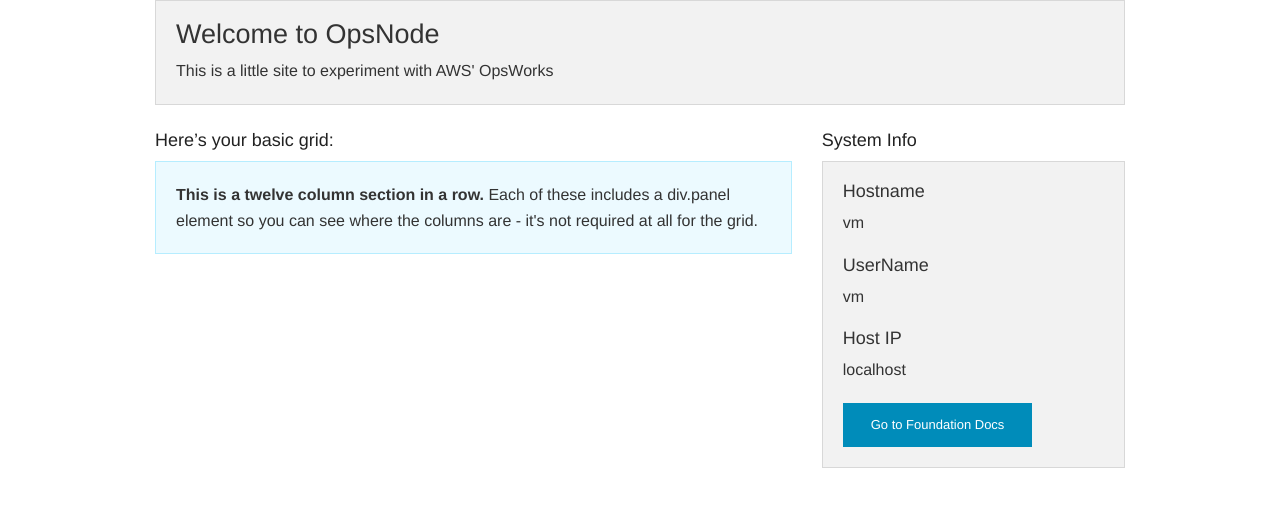
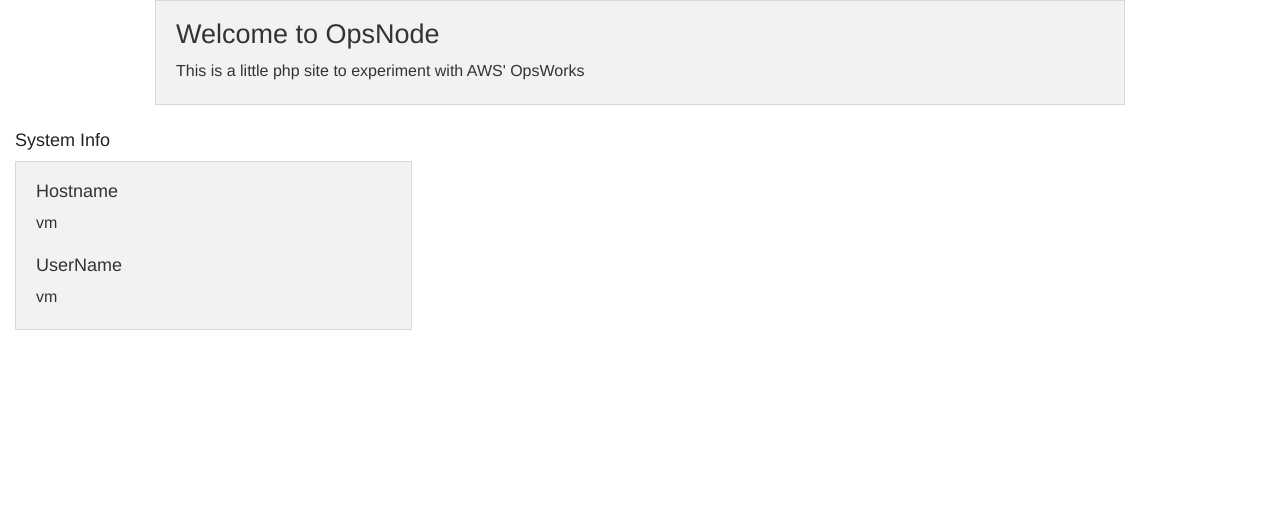
Before and after one commit to iviarki/opscode_php, a PHP site: page / in a window 1280 px wide. Shown: the top 507 px of the page. Run offline with PHP 8.4, Linux system fonts and the light colour scheme.

Commit message:
Cleaned Zurb Text

```diff
--- a/index.php
+++ b/index.php
@@ -12,24 +12,10 @@
       <div class="large-12 columns">
       	<div class="panel">
 	        <h3>Welcome to OpsNode</h3>
-	        <p>This is a little site to experiment with AWS' OpsWorks</p>
+	        <p>This is a little php site to experiment with AWS' OpsWorks</p>
       	</div>
       </div>
     </div>
-
-    <div class="row">
-      <div class="large-8 medium-8 columns">
-        <h5>Here&rsquo;s your basic grid:</h5>
-        <!-- Grid Example -->
-
-        <div class="row">
-          <div class="large-12 columns">
-            <div class="callout panel">
-              <p><strong>This is a twelve column section in a row.</strong> Each of these includes a div.panel element so you can see where the columns are - it's not required at all for the grid.</p>
-            </div>
-          </div>
-        </div>
-      </div>
 
       <div class="large-4 medium-4 columns">
 			  <h5>System Info</h5>
@@ -38,9 +24,6 @@
         				<p><?php echo gethostname();?></p>
 					<h5>UserName</h5>
         				<p><?php echo php_uname('n');?></p>
-					<h5>Host IP</h5>
-        				<p><?php echo gethostbyaddr($_SERVER['REMOTE_ADDR']);?></p>
-        	<a href="http://foundation.zurb.com/docs/" class="small button">Go to Foundation Docs</a>
         </div>
       </div>
     </div>
```
